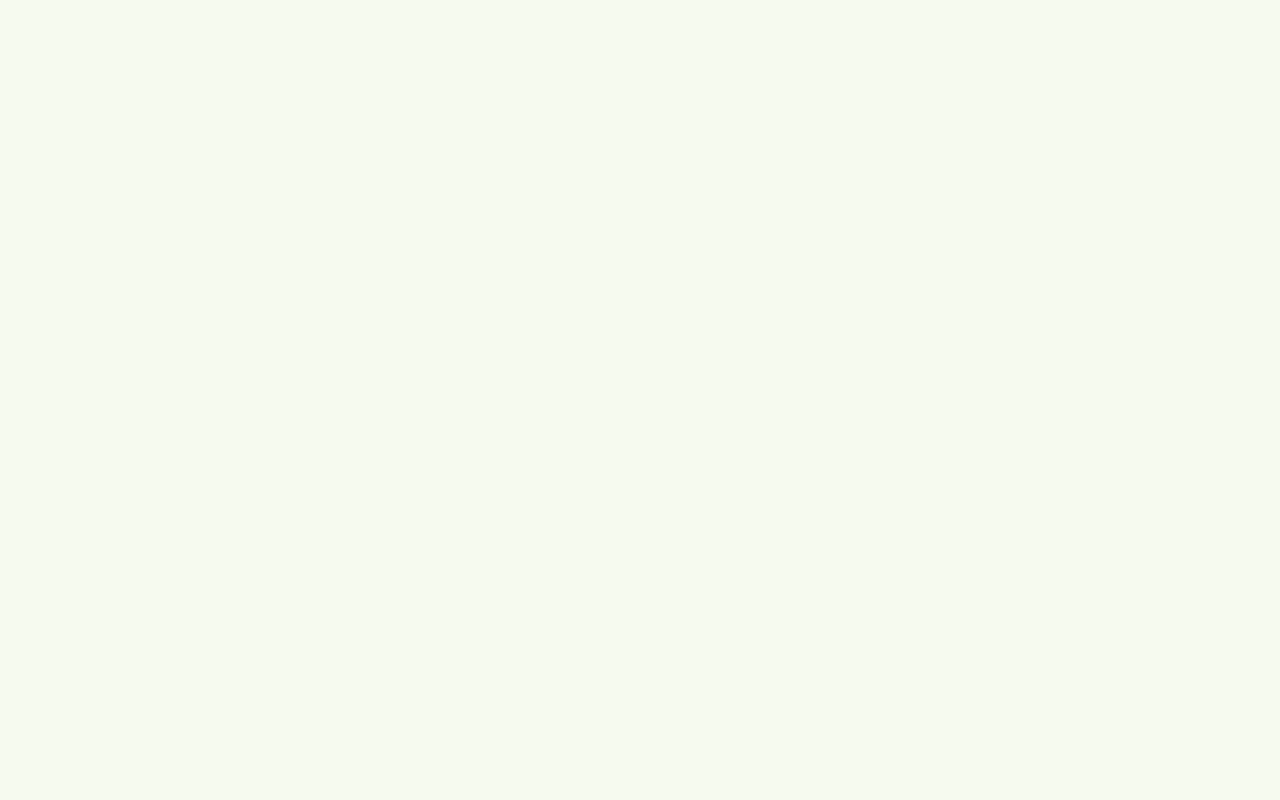
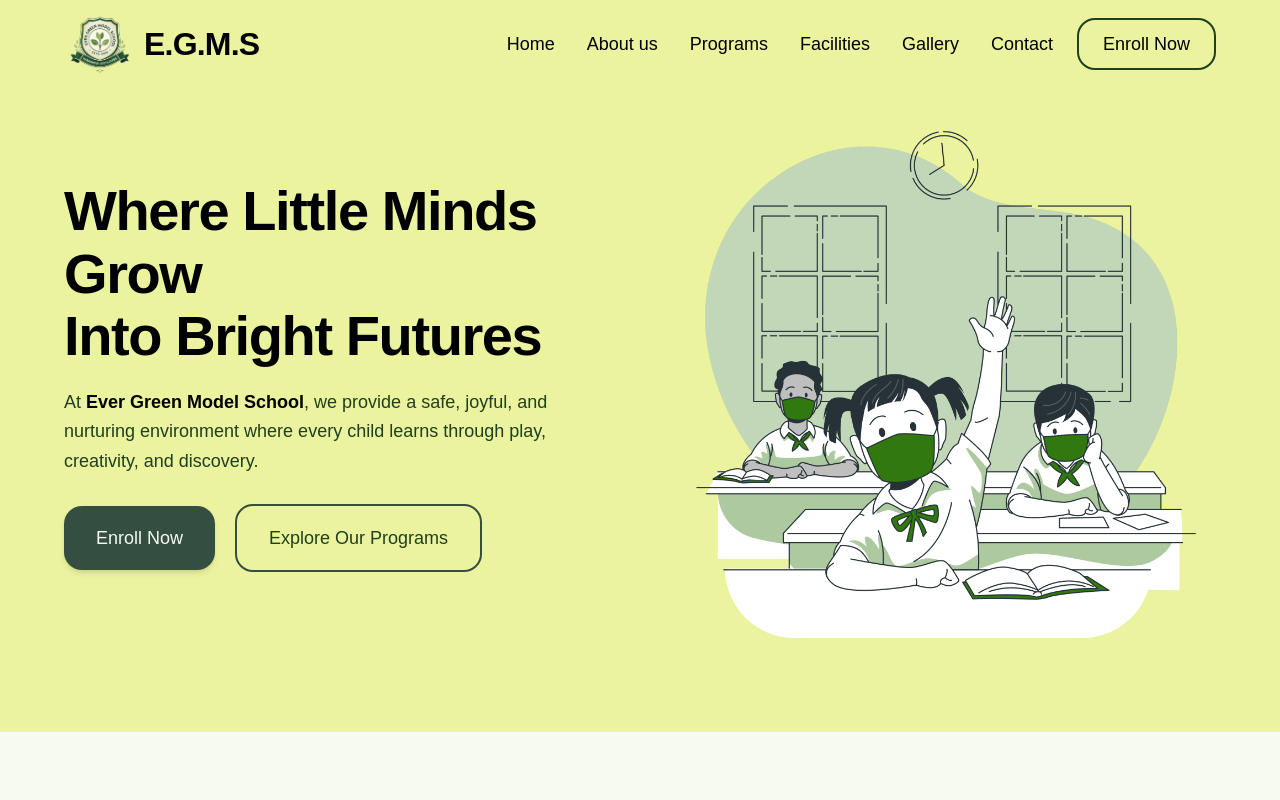
Before and after one commit to flameboy-dev/EGMS, a React app in the folder frontend/: page /about in a window 1280 px wide. Before the commit this address had no page. Shown: the top 800 px of the page. Built offline with nearby package versions, Linux system fonts and the light colour scheme; the HTML template or start-up script is replaced by a standard one.

Commit message:
chore: update the navbar height and route's looks

```diff
--- a/frontend/src/landing_page/Footer.jsx
+++ b/frontend/src/landing_page/Footer.jsx
@@ -9,22 +9,24 @@ function Footer({ defaultBg = 'bg-white' }) {
   const navigate = useNavigate();
 
   const footerLinks = [
-    { name: 'About us', path: '/#about', hash: 'about' },
-    { name: 'Programs', path: '/#programs', hash: 'programs' },
-    { name: 'Facilities', path: '/#facilities', hash: 'facilities' },
+    { name: 'About us', path: '/about', sectionId: 'about' },
+    { name: 'Programs', path: '/programs', sectionId: 'programs' },
+    { name: 'Facilities', path: '/facilities', sectionId: 'facilities' },
     { name: 'Gallery', path: '/gallery' },
-    { name: 'Contact', path: '/#contact', hash: 'contact' },
+    { name: 'Contact', path: '/contact', sectionId: 'contact' },
   ];
 
+  const homeSectionPaths = ['/', '/about', '/programs', '/facilities', '/contact'];
+
   const handleNavClick = (e, link) => {
-    const isHomePage = location.pathname === '/';
+    const isHomePage = homeSectionPaths.includes(location.pathname);
 
-    if (isHomePage && link.hash) {
+    if (isHomePage && link.sectionId) {
       e.preventDefault();
-      scrollToSection(link.hash);
-    } else if (!isHomePage && link.hash) {
-      e.preventDefault();
-      navigate(`/#${link.hash}`);
+      scrollToSection(link.sectionId);
+      if (location.pathname !== link.path) {
+        navigate(link.path);
+      }
     }
   };
 
@@ -37,9 +39,12 @@ function Footer({ defaultBg = 'bg-white' }) {
           <Link
             to="/"
             onClick={(e) => {
-              if (location.pathname === '/') {
+              if (homeSectionPaths.includes(location.pathname)) {
                 e.preventDefault();
                 scrollToSection('home');
+                if (location.pathname !== '/') {
+                  navigate('/');
+                }
               }
             }}
             className="flex items-center gap-3"
--- a/frontend/src/landing_page/Navbar.jsx
+++ b/frontend/src/landing_page/Navbar.jsx
@@ -24,29 +24,38 @@ function Navbar({ defaultBg = 'bg-[#ECF39E]' }) {
   }, []);
 
   const navLinks = [
-    { name: 'Home', path: '/', hash: 'home' },
-    { name: 'About us', path: '/#about', hash: 'about' },
-    { name: 'Programs', path: '/#programs', hash: 'programs' },
-    { name: 'Facilities', path: '/#facilities', hash: 'facilities' },
+    { name: 'Home', path: '/', sectionId: 'home' },
+    { name: 'About us', path: '/about', sectionId: 'about' },
+    { name: 'Programs', path: '/programs', sectionId: 'programs' },
+    { name: 'Facilities', path: '/facilities', sectionId: 'facilities' },
     { name: 'Gallery', path: '/gallery' },
-    { name: 'Contact', path: '/#contact', hash: 'contact' },
+    { name: 'Contact', path: '/contact', sectionId: 'contact' },
   ];
 
+  const homeSectionPaths = ['/', '/about', '/programs', '/facilities', '/contact'];
+
   const handleNavClick = (e, link) => {
-    const isHomePage = location.pathname === '/';
+    const isHomePage = homeSectionPaths.includes(location.pathname);
 
-    if (isHomePage && link.hash) {
+    if (isHomePage && link.sectionId) {
       e.preventDefault();
-      scrollToSection(link.hash);
-    } else if (!isHomePage && link.hash) {
-      e.preventDefault();
-      navigate(`/#${link.hash}`);
+      if (link.sectionId === 'home') {
+        scrollToSection('home');
+        if (location.pathname !== '/') {
+          navigate('/');
+        }
+      } else {
+        scrollToSection(link.sectionId);
+        if (location.pathname !== link.path) {
+          navigate(link.path);
+        }
+      }
     }
   };
 
   return (
     <nav
-      className={`sticky top-0 z-50 w-full px-6 pt-1 pb-3 md:px-12 md:pt-2 md:pb-3 lg:px-16 lg:pt-2 lg:pb-3 transition-all duration-300 ${
+      className={`sticky top-0 z-50 w-full px-6 py-1.5 md:px-12 md:py-2 lg:px-16 lg:py-2 transition-all duration-300 ${
         isScrolled
           ? 'bg-white shadow-md'
           : defaultBg
@@ -57,9 +66,12 @@ function Navbar({ defaultBg = 'bg-[#ECF39E]' }) {
         <Link
           to="/"
           onClick={(e) => {
-            if (location.pathname === '/') {
+            if (homeSectionPaths.includes(location.pathname)) {
               e.preventDefault();
               scrollToSection('home');
+              if (location.pathname !== '/') {
+                navigate('/');
+              }
             }
           }}
           className="flex items-center gap-2"
@@ -67,9 +79,9 @@ function Navbar({ defaultBg = 'bg-[#ECF39E]' }) {
           <img
             src={logoImg}
             alt="E.G.M.S Crest Logo"
-            className="h-[60px] w-[60px] object-contain md:h-[93.27px] md:w-[93.27px]"
+            className="h-[48px] w-[48px] object-contain md:h-[72px] md:w-[72px]"
           />
-          <span className="font-fredoka text-[28px] font-extrabold leading-none tracking-tight text-[#000000] md:text-[38.43px]">
+          <span className="font-fredoka text-[24px] font-extrabold leading-none tracking-tight text-[#000000] md:text-[32px]">
             E.G.M.S
           </span>
         </Link>
@@ -81,7 +93,7 @@ function Navbar({ defaultBg = 'bg-[#ECF39E]' }) {
               key={link.name}
               to={link.path}
               onClick={(e) => handleNavClick(e, link)}
-              className="font-poppins text-lg font-medium text-[#000000] transition-colors hover:text-[#344E41]"
+              className="font-poppins text-base font-medium text-[#000000] transition-colors hover:text-[#344E41] md:text-lg"
             >
               {link.name}
             </Link>
@@ -92,7 +104,7 @@ function Navbar({ defaultBg = 'bg-[#ECF39E]' }) {
         <div className="hidden lg:block">
           <Link
             to="/enroll"
-            className="inline-flex items-center justify-center rounded-2xl border-2 border-[#1E3F20] bg-transparent px-8 py-3.5 font-poppins text-lg font-medium text-[#000000] transition-all hover:bg-[#1E3F20] hover:text-[#F6FAEF]"
+            className="inline-flex items-center justify-center rounded-2xl border-2 border-[#1E3F20] bg-transparent px-6 py-2.5 font-poppins text-base font-medium text-[#000000] transition-all hover:bg-[#1E3F20] hover:text-[#F6FAEF] md:text-lg"
           >
             Enroll Now
           </Link>
@@ -104,13 +116,13 @@ function Navbar({ defaultBg = 'bg-[#ECF39E]' }) {
           className="rounded-lg p-2 text-[#000000] lg:hidden hover:bg-[#344E41]/10 focus:outline-none"
           aria-label="Toggle Navigation Menu"
         >
-          {isOpen ? <X className="h-8 w-8" /> : <Menu className="h-8 w-8" />}
+          {isOpen ? <X className="h-7 w-7" /> : <Menu className="h-7 w-7" />}
         </button>
       </div>
 
       {/* Mobile Menu Dropdown */}
       {isOpen && (
-        <div className="mt-4 flex flex-col space-y-4 rounded-2xl bg-[#F6FAEF] p-6 shadow-xl lg:hidden">
+        <div className="mt-3 flex flex-col space-y-4 rounded-2xl bg-[#F6FAEF] p-6 shadow-xl lg:hidden">
           {navLinks.map((link) => (
             <Link
               key={link.name}
--- a/frontend/src/landing_page/home/HomePage.jsx
+++ b/frontend/src/landing_page/home/HomePage.jsx
@@ -14,14 +14,28 @@ import { scrollToSection } from '@/lib/scrollUtils';
 function HomePage() {
   const location = useLocation();
 
+  const pathToSectionMap = {
+    '/about': 'about',
+    '/programs': 'programs',
+    '/facilities': 'facilities',
+    '/contact': 'contact',
+  };
+
   useEffect(() => {
-    if (location.hash) {
-      const sectionId = location.hash.replace('#', '');
+    const sectionId = pathToSectionMap[location.pathname];
+    if (sectionId) {
       setTimeout(() => {
         scrollToSection(sectionId);
       }, 150);
+    } else if (location.hash) {
+      const hashId = location.hash.replace('#', '');
+      setTimeout(() => {
+        scrollToSection(hashId);
+      }, 150);
+    } else {
+      scrollToSection('home');
     }
-  }, [location]);
+  }, [location.pathname, location.hash]);
 
   return (
     <>
--- a/frontend/src/main.jsx
+++ b/frontend/src/main.jsx
@@ -3,6 +3,7 @@ import { BrowserRouter, Routes, Route } from 'react-router-dom'
 import './index.css'
 import HomePage from './landing_page/home/HomePage'
 import GalleryPage from './landing_page/gallery/GalleryPage'
+import NotFound from './landing_page/NotFound'
 
 // Individual Program Pages
 import Nursery from './landing_page/programs/Nursery'
@@ -24,7 +25,14 @@ import HealthEnv from './landing_page/facilities/HealthEnv'
 createRoot(document.getElementById('root')).render(
   <BrowserRouter>
     <Routes>
+      {/* Home & Section Routes */}
       <Route path="/" element={<HomePage />} />
+      <Route path="/about" element={<HomePage />} />
+      <Route path="/programs" element={<HomePage />} />
+      <Route path="/facilities" element={<HomePage />} />
+      <Route path="/contact" element={<HomePage />} />
+
+      {/* Gallery Route */}
       <Route path="/gallery" element={<GalleryPage />} />
 
       {/* Program Routes */}
@@ -43,6 +51,9 @@ createRoot(document.getElementById('root')).render(
       <Route path="/facilities/computer" element={<Computer />} />
       <Route path="/facilities/indoor" element={<Indoor />} />
       <Route path="/facilities/healthenv" element={<HealthEnv />} />
+
+      {/* Wildcard 404 Route */}
+      <Route path="*" element={<NotFound />} />
     </Routes>
   </BrowserRouter>
 )
```
